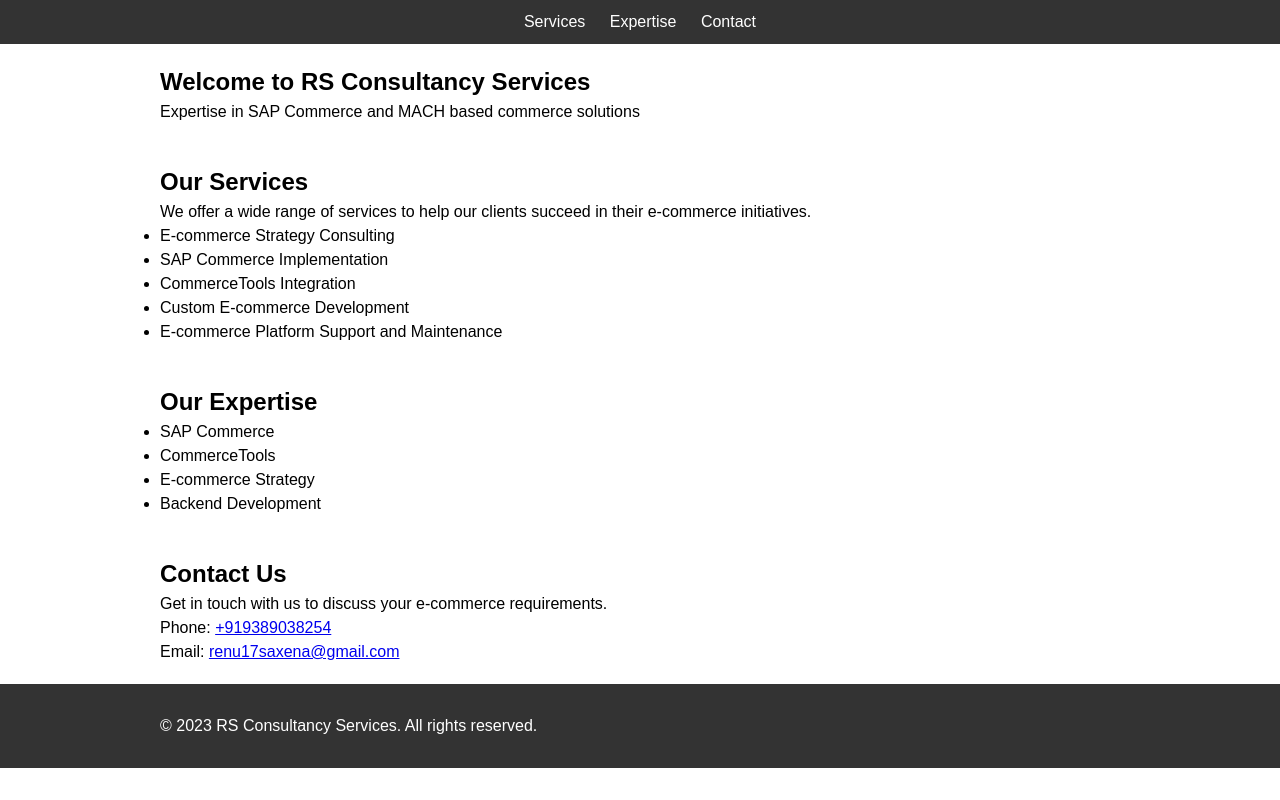
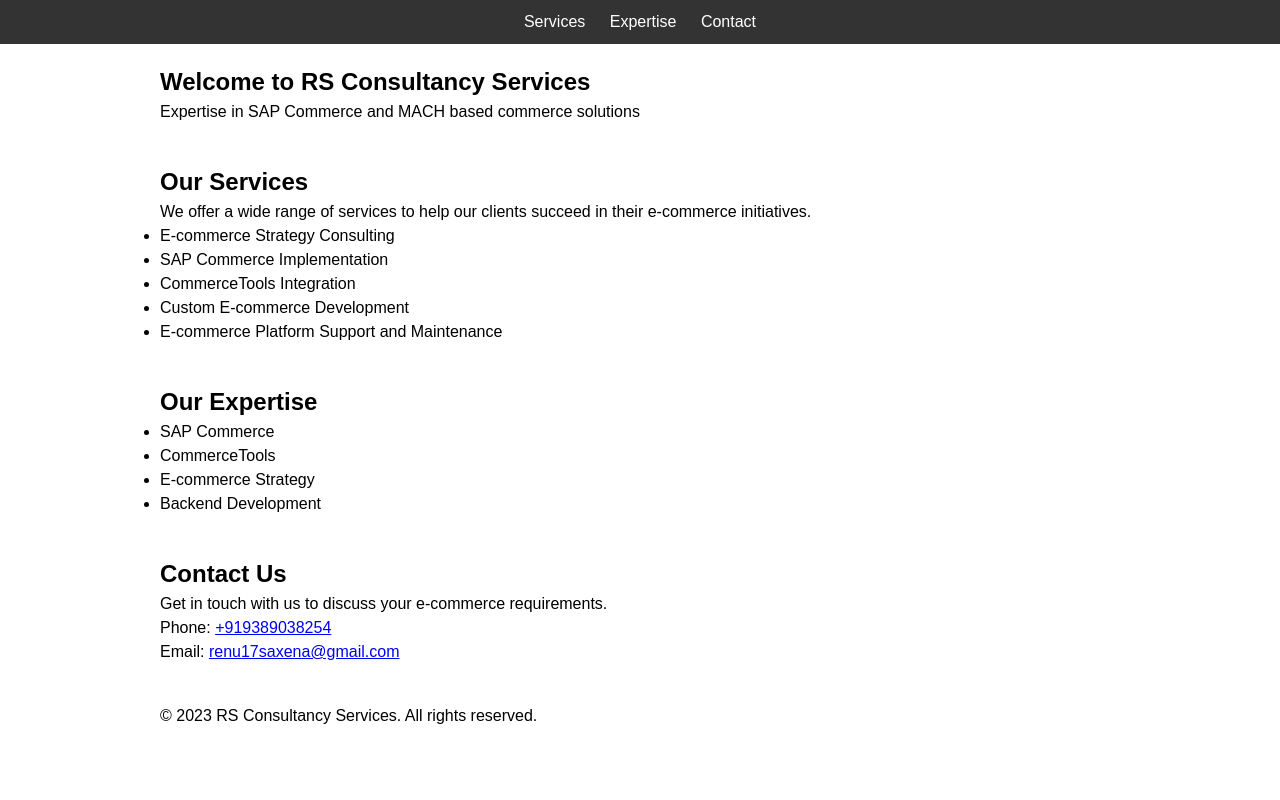
Before and after one commit to rohitsaxena59/rohitsaxena59.github.io, a plain HTML site: page index.html in a window 1280 px wide. Drawn offline with Linux system fonts and the light colour scheme.

Commit message:
Revert "Updated styles"
This reverts commit 3b0b4a7e8f970db42fb080516be30a3bddc4c25c.

```diff
--- a/styles.css
+++ b/styles.css
@@ -17,10 +17,9 @@
 }
 
 /* Header styles */
-header,footer {
+header {
   background-color: #333;
   padding: 10px 0;
-  color: white;
 }
 
 nav ul {
```
